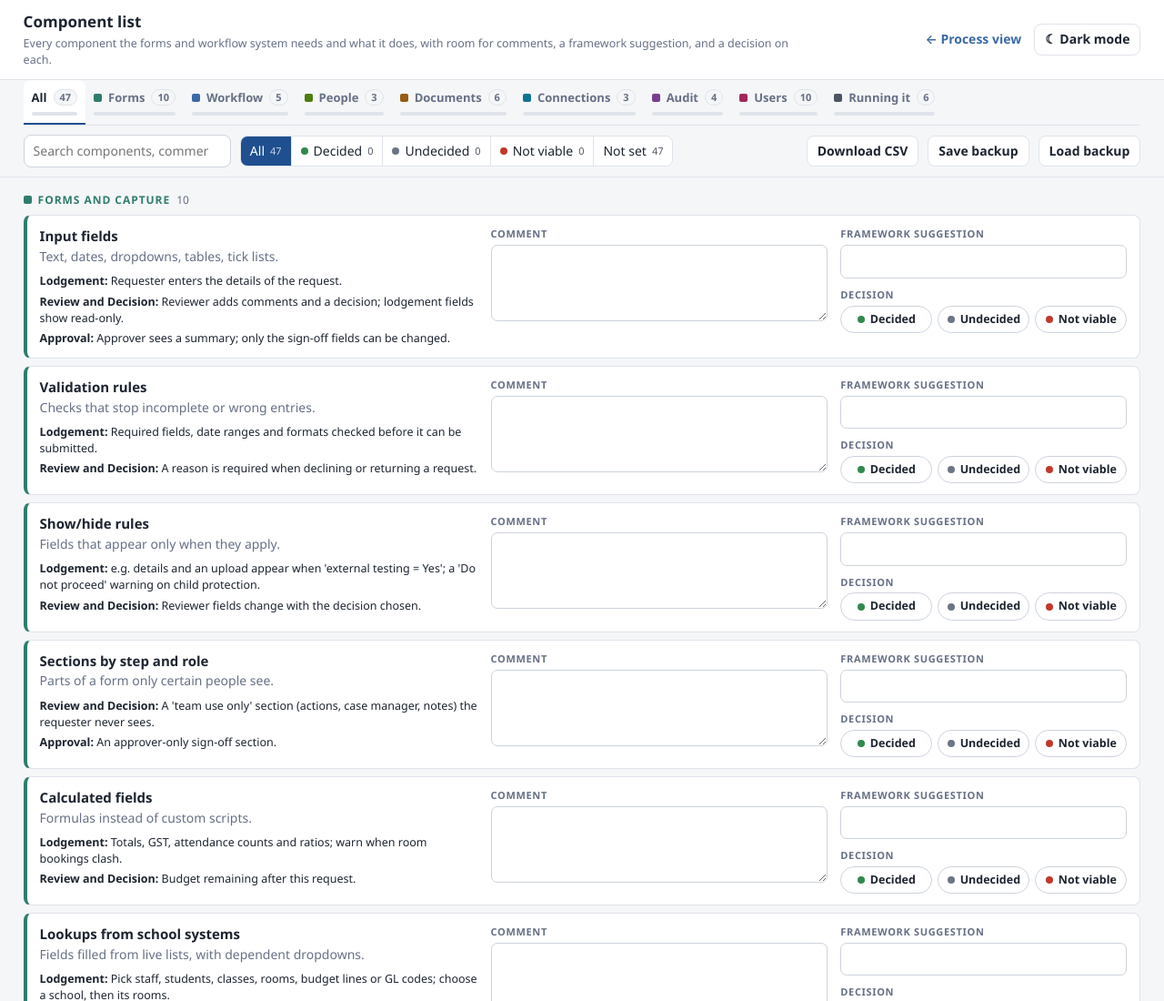
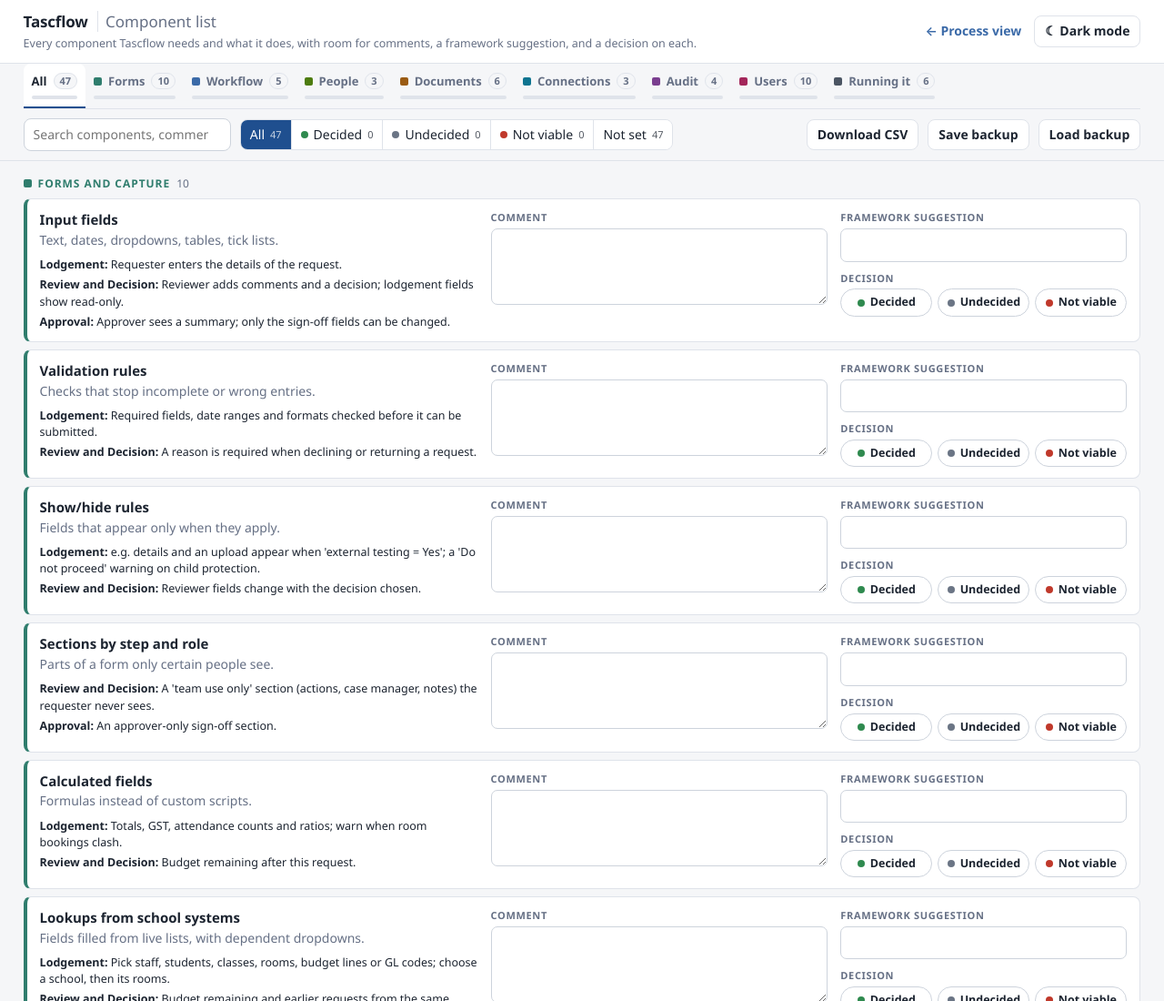
Before and after one commit to NovNoir/tascflow, a plain HTML site: page components.html in a window 1280 px wide. Shown: the top 1100 px of the page at 91% size. Drawn offline with Linux system fonts and the light colour scheme.

Commit message:
Name the project Tascflow
Co-Authored-By: Claude Opus 5.5 <noreply@anthropic.com>

```diff
--- a/components.html
+++ b/components.html
@@ -3,7 +3,7 @@
 <head>
 <meta charset="utf-8">
 <meta name="viewport" content="width=device-width, initial-scale=1">
-<title>Component list: workflow system concept</title>
+<title>Tascflow components</title>
 <script src="theme.js"></script>
 <style>
   :root {
@@ -40,6 +40,8 @@
   header { background: var(--card); border-bottom: 1px solid var(--line); padding: 12px max(16px, 2vw); }
   .head { max-width: 1280px; margin: 0 auto; display: flex; justify-content: space-between; align-items: center; gap: 12px; flex-wrap: wrap; }
   header h1 { font-size: 17px; margin: 0; }
+  header h1 .brand { font-weight: 800; letter-spacing: -.01em; }
+  header h1 .sub { font-weight: 500; color: var(--muted); margin-left: 6px; padding-left: 8px; border-left: 1px solid var(--line); }
   header p { margin: 2px 0 0; color: var(--muted); font-size: 12.5px; max-width: 70em; }
   .back { font-weight: 600; text-decoration: none; white-space: nowrap; }
   .back:hover { text-decoration: underline; }
@@ -128,8 +130,8 @@
 <header>
   <div class="head">
     <div>
-      <h1>Component list</h1>
-      <p>Every component the forms and workflow system needs and what it does, with room for comments, a framework suggestion, and a decision on each.</p>
+      <h1><span class="brand">Tascflow</span> <span class="sub">Component list</span></h1>
+      <p>Every component Tascflow needs and what it does, with room for comments, a framework suggestion, and a decision on each.</p>
     </div>
     <div class="headlinks"><a class="back" href="index.html">← Process view</a><button class="themebtn" id="themeBtn" type="button">Dark mode</button></div>
   </div>
```
Also changed, not shown: index.html (+4 -2 lines), 1 other file.
